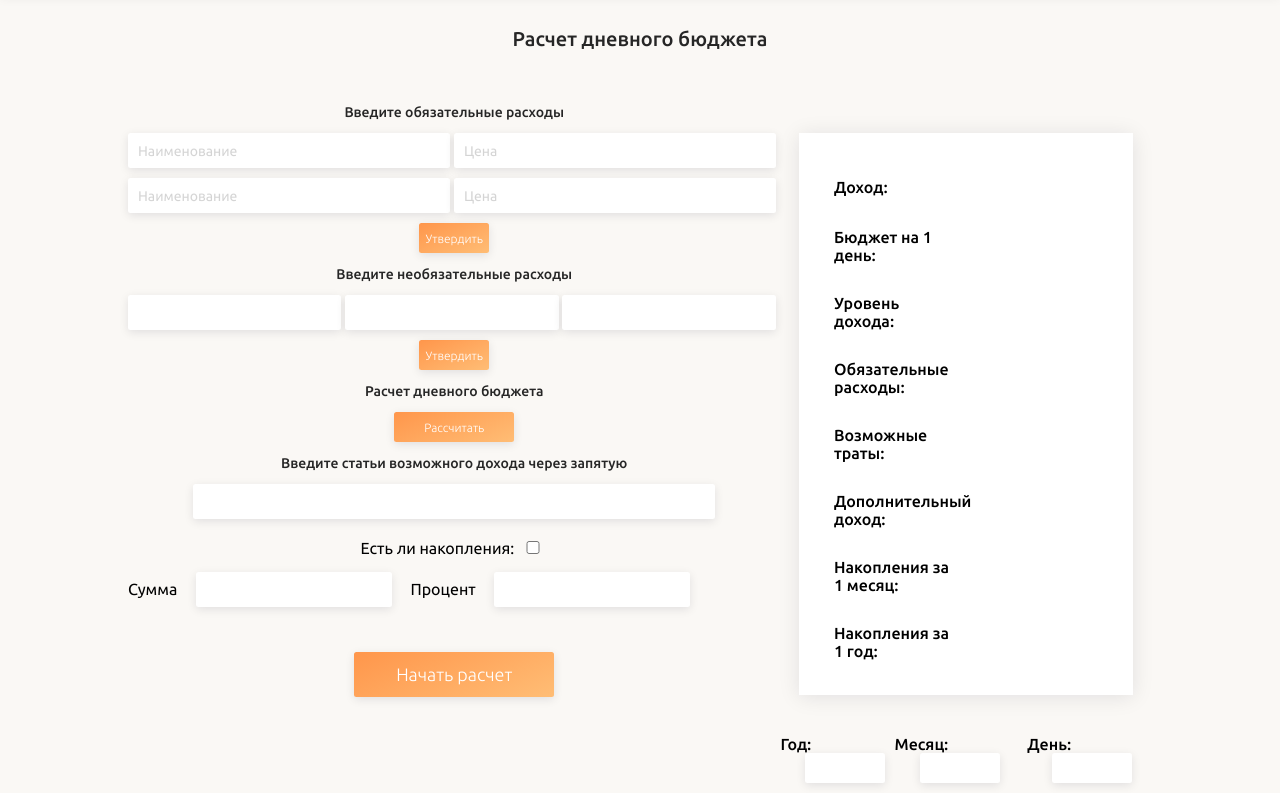
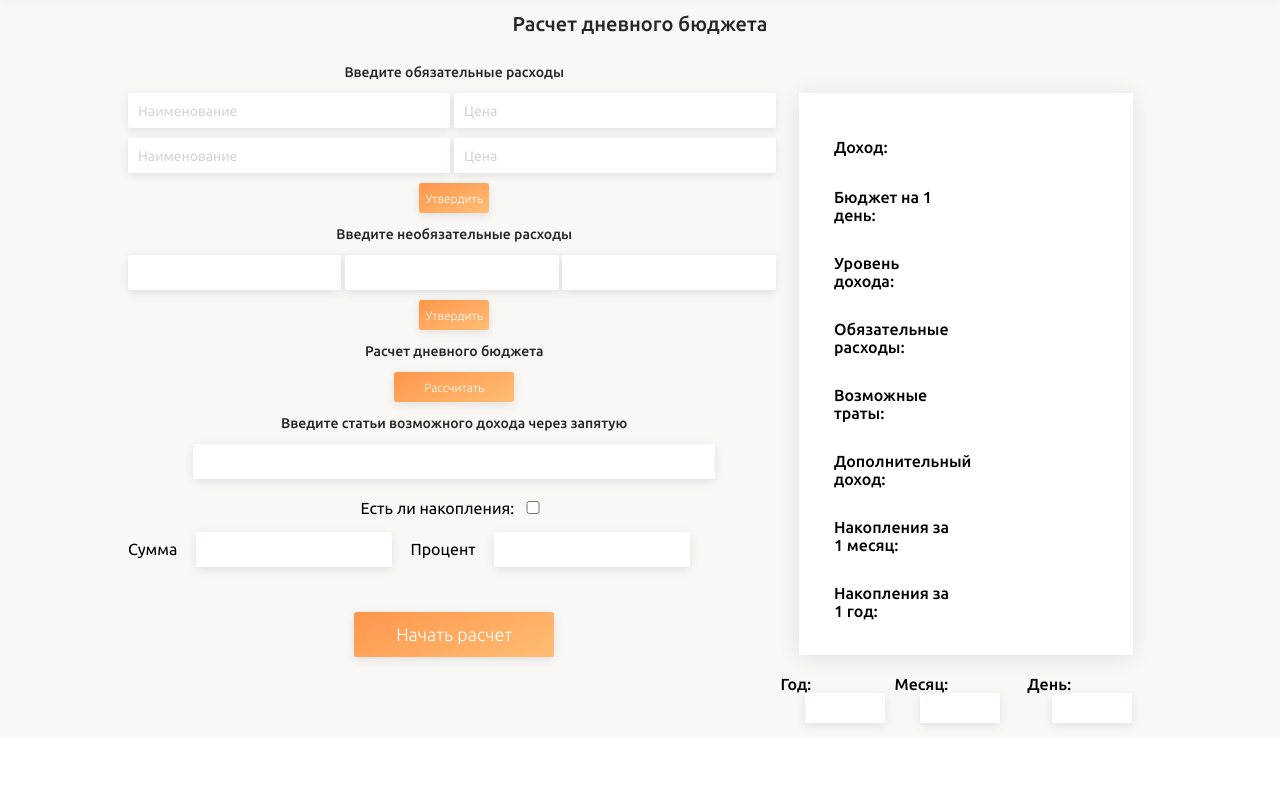
Before and after one commit to gnobious/money-keeper, a plain HTML site: page index.html in a window 1280 px wide. Shown: the part 63-856 px from the top of the page. After the commit the page ends 800 px from the top, so only its background shows below. Drawn offline with Linux system fonts and the light colour scheme.

Commit message:
favicon + css fixes

```diff
--- a/index.html
+++ b/index.html
@@ -4,9 +4,10 @@
     <meta charset="UTF-8">
     <meta name="viewport" content="width=device-width, initial-scale=1.0">
     <meta http-equiv="X-UA-Compatible" content="ie=edge">
-    <title>Document</title>
+    <title>MoneyKeeper</title>
     <link href="https://fonts.googleapis.com/css?family=Ubuntu:300,400,500,700&amp;subset=cyrillic" rel="stylesheet">
     <link rel="stylesheet" href="css/style.css">
+    <link rel="icon" type="image/png" sizes="96x96" href="favicon.ico">
 </head>
 <body>
 <div class="app">
--- a/sass/style.sass
+++ b/sass/style.sass
@@ -25,7 +25,7 @@ a
 		color:inherit
 .app
     background-color: #faf8f5
-    min-height: 800px
+    min-height: 100vh
 .logo
     width: 100%
     height: 60px
@@ -37,7 +37,7 @@ a
         color: $active
 .title
     width: 100%
-    margin-top: 30px
+    margin-top: 15px
     font-weight: 500
     font-size: 20px
     color: $text-color
@@ -45,7 +45,7 @@ a
 .main
     display: flex
     margin: 0% 10%
-    padding-top: 40px
+    padding-top: 15px
 .data
     .choose-expenses, .optionalexpenses, .count-budget, .choose-income-label
         @include header
@@ -106,7 +106,7 @@ a
         margin: 0 auto
         display: flex
         justify-content: space-around
-        margin-top: 40px
+        margin-top: 20px
         .year, .month, .day
             font-size: 16px
             font-weight: 500
```
Also changed, not shown: css/style.css, favicon.ico (added).
